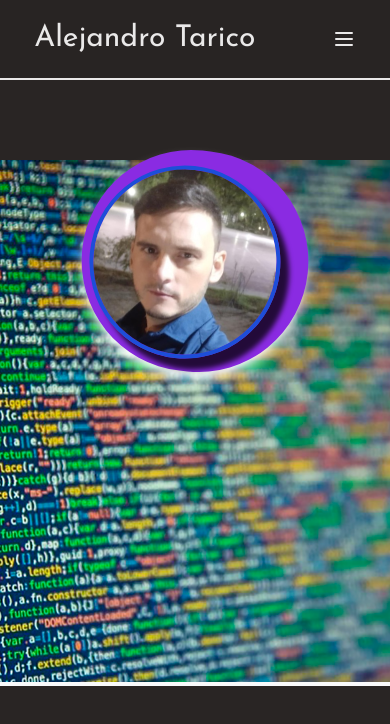
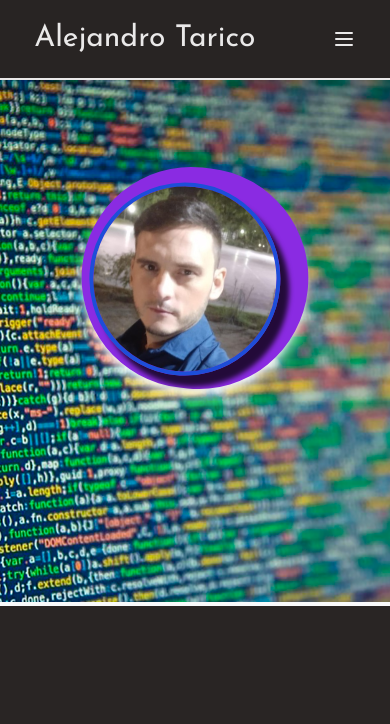
Before and after one commit to AlejandroTarico/Portfolio, a React (Vite) app: page / in a window 390 px wide. Shown: the top 724 px of the page. Built offline with nearby package versions, Linux system fonts and the light colour scheme.

Commit message:
Configuración de sección menu desplegable 3

```diff
--- a/src/App.jsx
+++ b/src/App.jsx
@@ -109,7 +109,7 @@ function App() {
         </div>
       )}
       </div>
-      <div id='portada' className='mt-40 md:mt-20'>
+      <div id='portada' className='mt-20'>
         <div className='hidden md:block'>
           <img className='inline border-b-4 border-gray-50' src='https://i.blogs.es/016f69/developers/1366_521.jpg' alt="" />
         </div>
@@ -117,7 +117,7 @@ function App() {
           <img className='inline border-b-4 border-gray-50' src={responsive} alt="" />
         </div>
 
-        <div className='flex flex-col md:flex-row justify-evenly items-center md:translate-y-[-438px] translate-y-[-535px] absolute w-full '>
+        <div className='flex flex-col md:flex-row justify-evenly items-center md:translate-y-[-438px] translate-y-[-438px] absolute w-full '>
           <div id='cuadroText' className='md:mt-24 mt-12 order-2 md:order-1 w-[80%] md:w-auto'>
             <div className={`p-4 rounded-tl-xl rounded-br-xl transform bg-neutral-800 ${valorScroll > 20 ? ' transform transition duration-700' : 'translate-x-[-44rem] duration-700'}`}>
               <p className='text-white font-bold text-xl md:text-4xl'>Desarrollador Full Stack</p>
```
